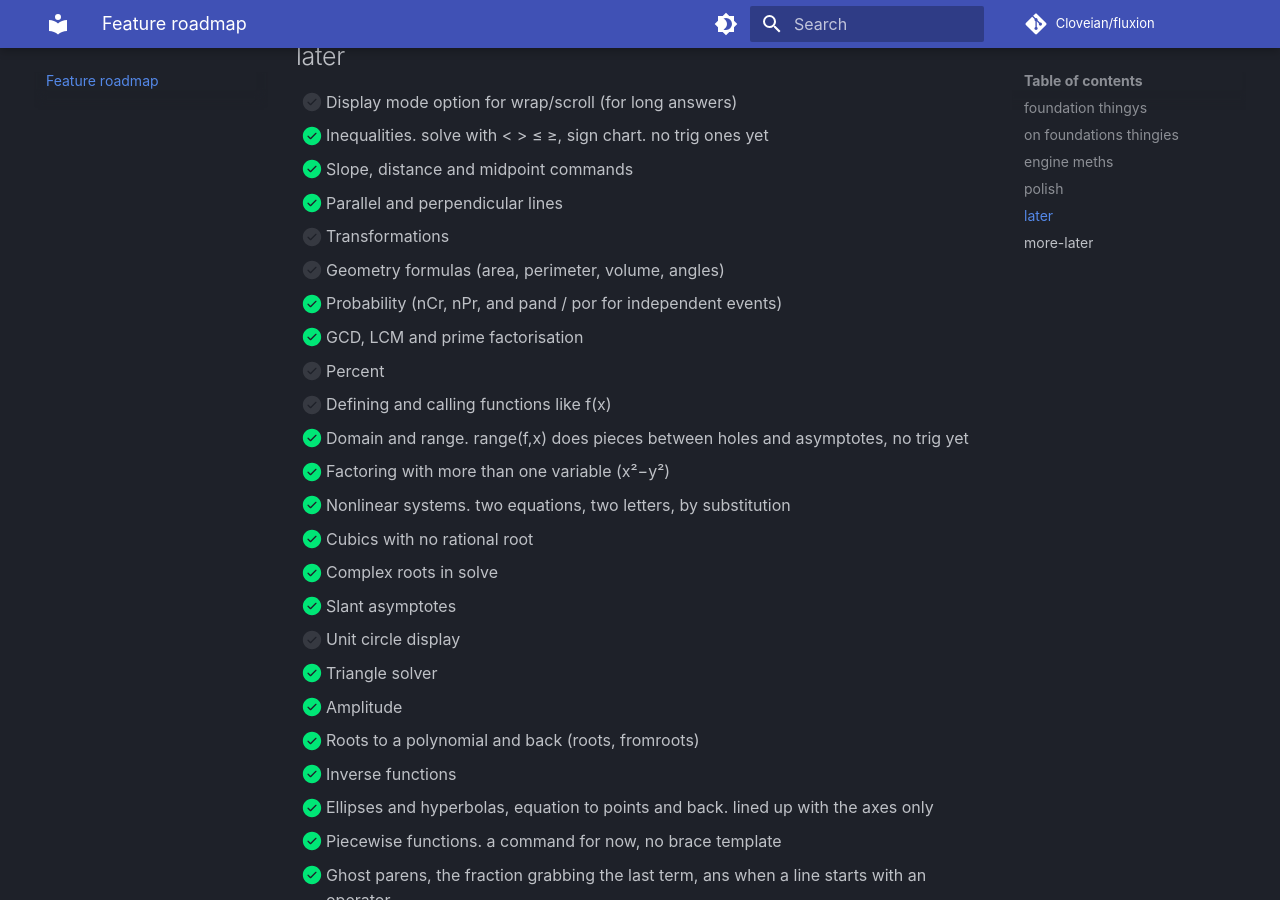
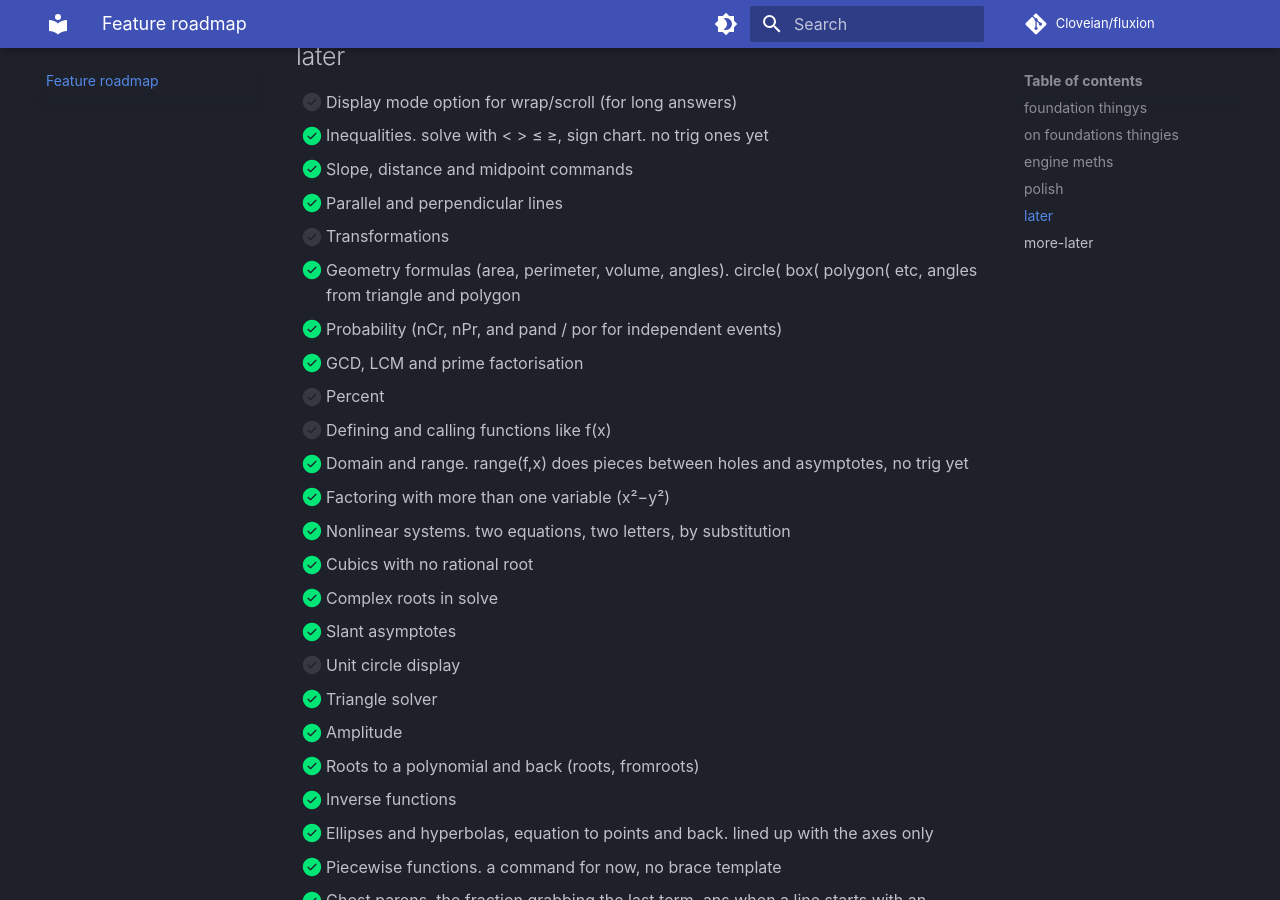
Before and after one commit to Cloveian/fluxion, an MkDocs documentation site: the page built from docs/roadmap.md, in a window 1280 px wide and 900 px high, scrolled down 1151 px. Built offline with MkDocs 1.6.1 and Material for MkDocs 9.7.7, drawn with Linux system fonts in a browser that asks for light colours; comment, search, counter and statistics services are not loaded.

Commit message:
roadmap fixup

```diff
--- a/docs/roadmap.md
+++ b/docs/roadmap.md
@@ -37,7 +37,7 @@
 - [x] Slope, distance and midpoint commands
 - [x] Parallel and perpendicular lines
 - [ ] Transformations
-- [ ] Geometry formulas (area, perimeter, volume, angles)
+- [x] Geometry formulas (area, perimeter, volume, angles). circle( box( polygon( etc, angles from triangle and polygon
 - [x] Probability (nCr, nPr, and pand / por for independent events)
 - [x] GCD, LCM and prime factorisation
 - [ ] Percent
```
